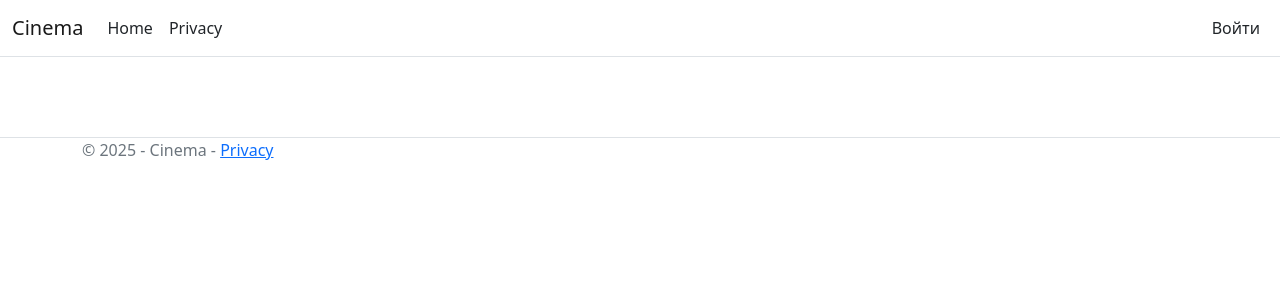
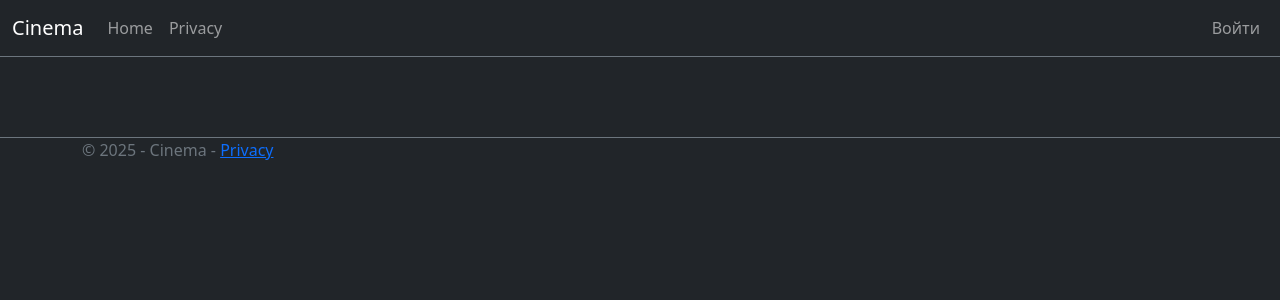
Before and after one commit to junpr0g/Cinema, an ASP.NET Core app: page / in a window 1280 px wide. Shown: the top 300 px of the page. Run offline with ASP.NET Core 8, Linux system fonts and the light colour scheme; data that the repository does not hold is empty.

Commit message:
backuping 30.10.2025

```diff
--- a/Views/Cinema/Main.cshtml
+++ b/Views/Cinema/Main.cshtml
@@ -1,5 +1,5 @@
 @model List<Cinema.Models.DatabaseClasses.MovieRental>
-<div class="container py-4">
+<div class="container py-4 text-body">
     <div class="row g-4">
         @for (int i = 0; i < Model.Count; i++)
         {
@@ -8,15 +8,15 @@
             var duration = movie.Timing.ToString(@"hh\:mm\:ss");
             var poster = Url.Content($"~/images/{movie.PosterPath}");
             <div class="col-12 col-sm-6 col-lg-3">
-                <a href="~/Cinema/Details?id=@movie.Id" class="card h-100 shadow-sm border-0 text-black cinema-main-card-a cinema-main-card text-decoration-none">
+                <a href="~/Cinema/Details?id=@movie.Id" class="card h-100 shadow border-0 bg-dark text-white text-reset cinema-main-card-a cinema-main-card text-decoration-none">
                     <div class="position-relative">
                         <img src="@poster" class="card-img-top img-fluid w-100" alt="@movie.Name poster" />
                         <span class="position-absolute top-0 start-0 m-2 badge bg-danger rounded-pill">@(movie.AgeLimit?.Value + "+")</span>
                         <span class="position-absolute bottom-0 end-0 m-2 badge bg-dark bg-opacity-75">@duration</span>
                     </div>
                     <div class="card-body d-flex flex-column">
-                        <h5 class="card-title mb-2 text-truncate" title="@movie.Name">@movie.Name</h5>
-                        <p class="card-text text-muted small mb-2">
+                        <h5 class="card-title mb-2 text-truncate text-white" title="@movie.Name">@movie.Name</h5>
+                        <p class="card-text text-light small mb-2">
                             Прокат: @rental.RentalStart.ToString("dd.MM.yyyy") — @rental.RentalEnd.ToString("dd.MM.yyyy")
                         </p>
                         <div class="mb-2">
@@ -29,7 +29,7 @@
                             }
                             else
                             {
-                                <span class="badge bg-light text-dark">Жанр не указан</span>
+                                <span class="badge bg-body-secondary text-body">Жанр не указан</span>
                             }
                         </div>
                     </div>
--- a/Views/Shared/_Layout.cshtml
+++ b/Views/Shared/_Layout.cshtml
@@ -1,5 +1,5 @@
 <!DOCTYPE html>
-<html lang="en">
+<html lang="en" data-bs-theme="dark">
 <head>
     <meta charset="utf-8" />
     <meta name="viewport" content="width=device-width, initial-scale=1.0" />
@@ -7,9 +7,9 @@
     <link rel="stylesheet" href="~/lib/bootstrap/dist/css/bootstrap.min.css" />
     <link rel="stylesheet" href="~/css/site.css" asp-append-version="true" />
 </head>
-<body>
+<body class="bg-body text-body">
     <header>
-        <nav class="navbar navbar-expand-sm navbar-toggleable-sm navbar-light bg-white border-bottom box-shadow mb-3">
+        <nav class="navbar navbar-expand-sm navbar-toggleable-sm navbar-dark bg-dark border-bottom border-secondary box-shadow mb-3">
             <div class="container-fluid">
                 <a class="navbar-brand" asp-area="" asp-controller="Cinema" asp-action="Index">Cinema</a>
                 <button class="navbar-toggler" type="button" data-bs-toggle="collapse" data-bs-target=".navbar-collapse" aria-controls="navbarSupportedContent"
@@ -19,10 +19,10 @@
                 <div class="navbar-collapse collapse d-sm-inline-flex justify-content-between">
                     <ul class="navbar-nav">
                         <li class="nav-item">
-                            <a class="nav-link text-dark" asp-area="" asp-controller="Cinema" asp-action="Index">Home</a>
+                            <a class="nav-link" asp-area="" asp-controller="Cinema" asp-action="Index">Home</a>
                         </li>
                         <li class="nav-item">
-                            <a class="nav-link text-dark" asp-area="" asp-controller="Cinema" asp-action="Privacy">Privacy</a>
+                            <a class="nav-link" asp-area="" asp-controller="Cinema" asp-action="Privacy">Privacy</a>
                         </li>
                     </ul>
 
@@ -30,16 +30,16 @@
                         @if (User.Identity.IsAuthenticated)
                         {
                             <li class="nav-item d-flex align-items-center me-3">
-                                <span class="text-dark">@User.Identity.Name</span>
+                                <span class="text-light">@User.Identity.Name</span>
                             </li>
                             <li class="nav-item">
-                                <a class="nav-link text-dark" asp-area="" asp-controller="Account" asp-action="Logout">Выйти</a>
+                                <a class="nav-link" asp-area="" asp-controller="Account" asp-action="Logout">Выйти</a>
                             </li>
                         }
                         else
                         {
                             <li class="nav-item">
-                                <a class="nav-link text-dark" asp-area="" asp-controller="Account" asp-action="Login">Войти</a>
+                                <a class="nav-link" asp-area="" asp-controller="Account" asp-action="Login">Войти</a>
                             </li>
                         }
                     </ul>
@@ -53,7 +53,7 @@
         </main>
     </div>
 
-    <footer class="border-top footer text-muted">
+    <footer class="border-top border-secondary footer text-secondary">
         <div class="container">
             &copy; 2025 - Cinema - <a asp-area="" asp-controller="Cinema" asp-action="Privacy">Privacy</a>
         </div>
--- a/wwwroot/css/site.css
+++ b/wwwroot/css/site.css
@@ -18,5 +18,5 @@
 
 .cinema-main-card:hover
 {
-    box-shadow: 0 10px 25px rgba(0, 0, 0, 0.15) !important;
+
 }
```
Also changed, not shown: Views/Cinema/Details.cshtml (+5 -5 lines).
